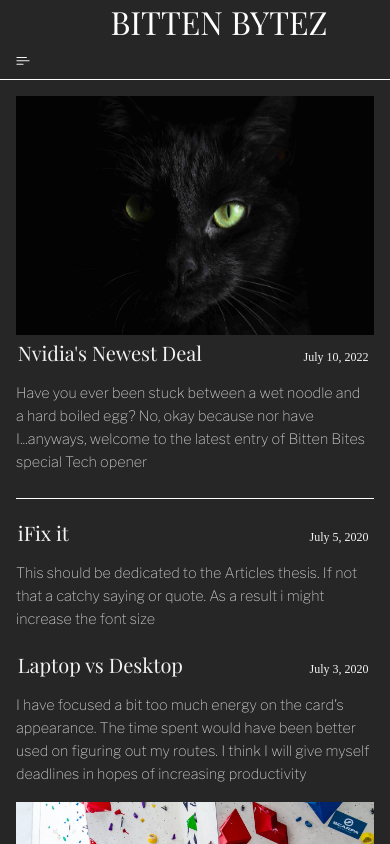
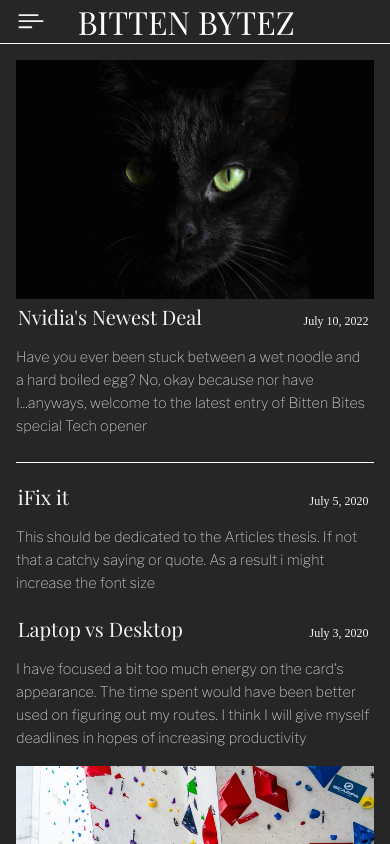
Before and after one commit to JoseValadez310/bittenbyte, a React (Create React App) app: page / in a window 390 px wide. Shown: the top 844 px of the page. Built offline with nearby package versions, Linux system fonts and the light colour scheme; a web font is replaced by a local one.

Commit message:
- Nav Bar has been completed - Moving to About, afterwards MongoDB for blog plots plugIN

```diff
--- a/src/components/Nav.js
+++ b/src/components/Nav.js
@@ -14,7 +14,7 @@ const Nav = (props) => {
     console.log(props.currentTab)
 
     const openNav = () => {
-        setWidthValue(250);
+        setWidthValue(100);
     }
 
     /* Set the width of the sidebar to 0 (hide it) */
@@ -24,9 +24,9 @@ const Nav = (props) => {
 
     return(
         <nav className = 'navBar'>
+                <img src = {navIcon} alt = 'nav left lines from IconMonster' className = "openbtn" onClick= {openNav} />
+                <NavLink to ='/' className = 'logo'> BITTEN BYTEZ </NavLink>
 
-                <NavLink to ='/' className = 'logo'> BITTEN BYTEZ </NavLink>
-                <img src = {navIcon} alt = 'nav left lines from IconMonster' className = "openbtn" onClick= {openNav} />
             <div className = 'nav-links'>
                 <NavLink className = 'navLink' to = '/Archive/Technology' onClick = {() => props.tabSection('Technology')}>
                     Technology
@@ -45,7 +45,7 @@ const Nav = (props) => {
                         </NavLink>
             </div>
 
-            <div className = 'mobile-nav-links' style = {{ width : `${widthValue}px` }}>
+            <div className = 'mobile-nav-links' style = {{ width : `${widthValue}%` }}>
 
                 <div className = "closebtn" onClick = {closeNav} > &times; </div>
 
--- a/src/styles/nav-component.css
+++ b/src/styles/nav-component.css
@@ -62,16 +62,17 @@ width: 1rem;
         grid-template-columns: repeat(12, 1fr);
         background-color: #262626;
         border-bottom: solid 1px white;
+        padding-inline: 1rem;
     }
     .logo{
-        grid-column: 4/12;
+        grid-column: 3/12;
     }
     .mobile-nav-links {
         display: contents;
         display: flex;
         flex-direction: column;
         gap: 1em;
-        height: 250px; /* Specify a height */
+        height: 100vh; /* Specify a height */
         width: 0; /* 0 width - change this with JavaScript */
         position: fixed; /* Stay in place */
         z-index: 1; /* Stay on top */
@@ -105,10 +106,8 @@ width: 1rem;
 
     .openbtn {
         grid-column: 1/2;
-        width: 1rem;
-        font-size: 20px;
+        width: 100%;
         cursor: pointer;
-        padding: 10px 15px;
-        border: none;
+
       }
 }
```
